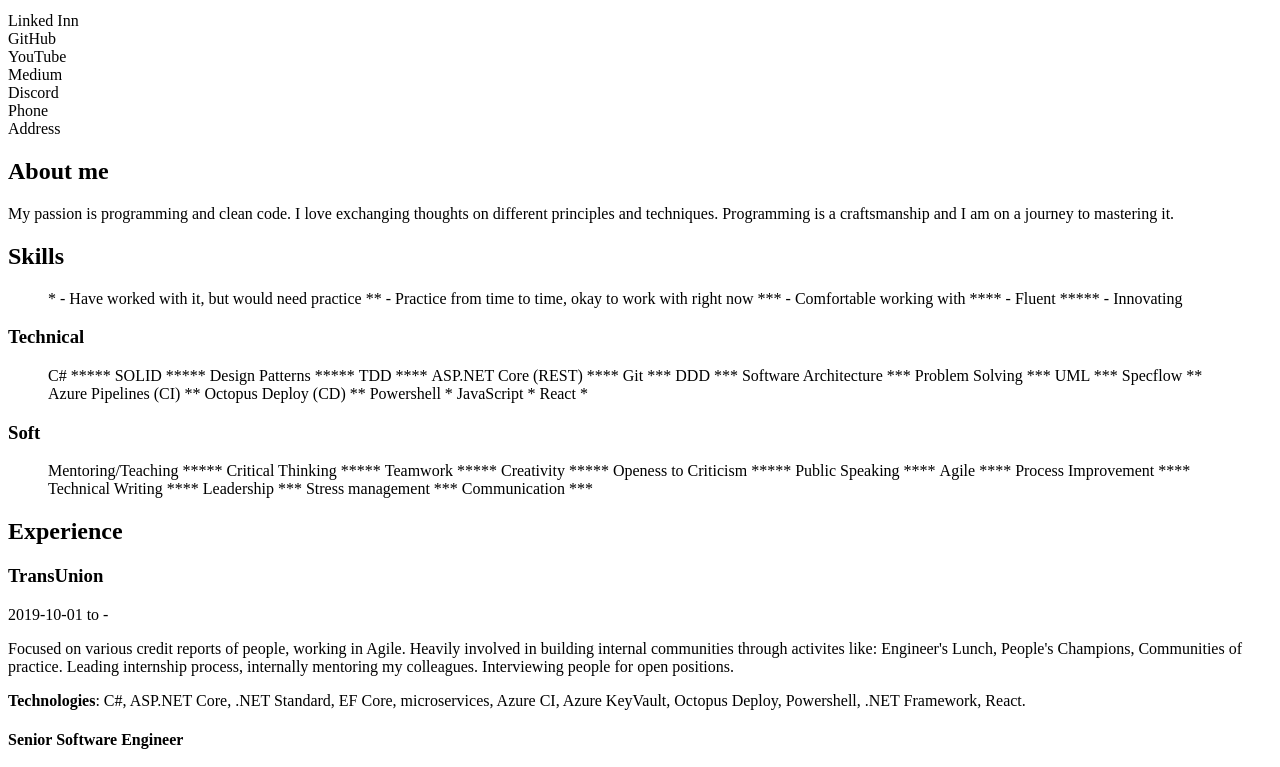
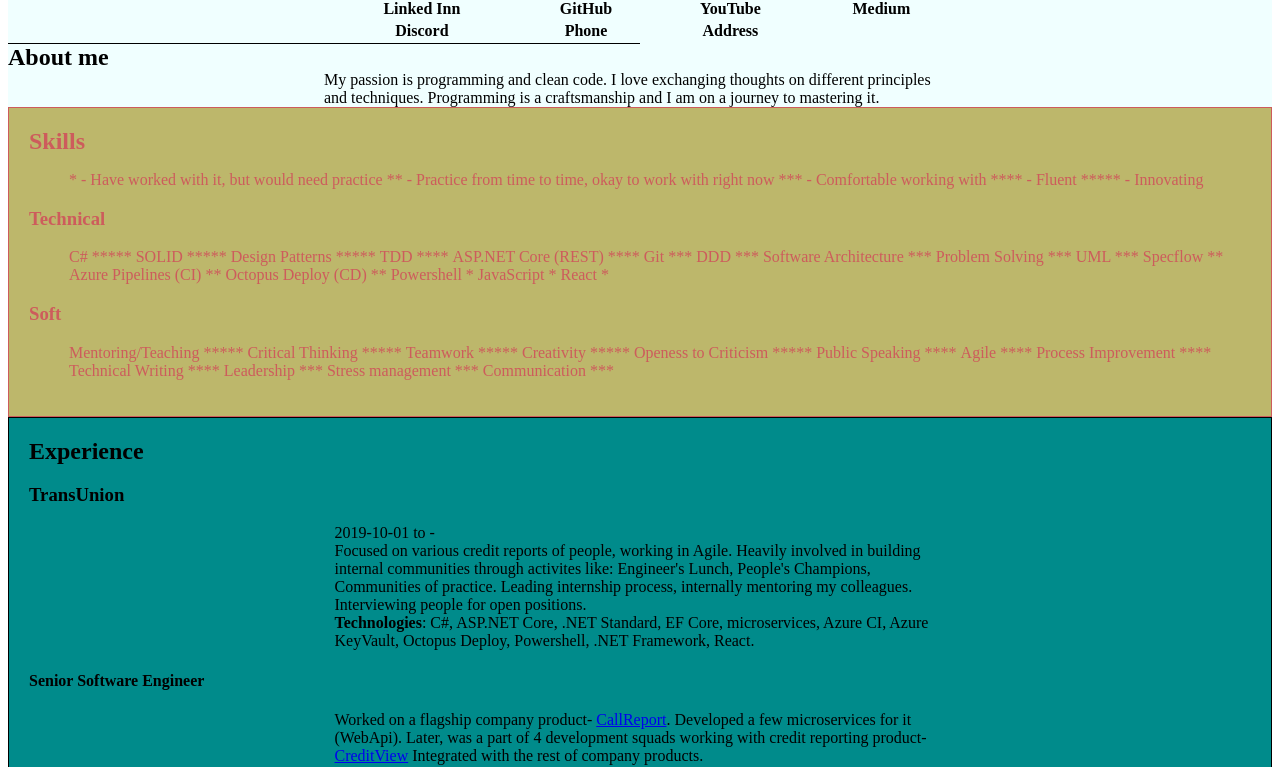
Before and after one commit to Almantask/Portfolio, a plain HTML site: page src/index.html in a window 1280 px wide. Shown: the part 68-835 px from the top of the page. Drawn offline with Linux system fonts and the light colour scheme.

Commit message:
Added images to the CV

```diff
--- a/src/index.html
+++ b/src/index.html
@@ -1,31 +1,35 @@
 <!DOCTYPE html>
 <html>
     <head>
-        <!-- Code to run before page loads -->
-        <style type="text/css">
-            ul li{
-                display: inline-block;
-            }
-        </style>
+        <link type="text/css" rel="stylesheet" href="main.css">
     </head>
     <body>
+        <div class="intro">
             <h1>Hello! I am Almantas!</h1>
 
-        <div>Linked Inn</div>
-        <div>GitHub</div>
-        <div>YouTube</div>
-        <div>Medium</div>
-        <div>Discord</div>
-        <div>Phone</div>
-        <div>Address</div>
-
+            <img src="images/Location.svg"></img>
+            <img src="images/Coding-Paladin-Avatar.png" alt="Coding Palading Avatar"></img>
+            <table>
+                <tr>
+                    <th>Linked Inn</th>
+                    <th>GitHub</th>
+                    <th>YouTube</th>
+                    <th>Medium</th>
+                </tr>
+                <tr>
+                    <th>Discord</th>
+                    <th>Phone</th>
+                    <th>Address</th>
+                </tr>
+            </table>
 
             <h2>About me</h2>
             <p>My passion is programming and clean code. I love exchanging thoughts on different principles and techniques. Programming is a craftsmanship and I am on a journey to mastering it. </p>
+        </div>
 
+        <div class="main-content">
+            <div class="skills portfolio-section">
                 <h2>Skills</h2>
-
-
                 <ul>
                     <li>*     - Have worked with it, but would need practice</li>
                     <li>**    - Practice from time to time, okay to work with right now</li>
@@ -70,6 +74,9 @@
                     <li>Stress management ***</li>
                     <li>Communication ***</li>
                 </ul>
+            </div>
+
+            <div class="experience portfolio-section">
                 <h2>Experience</h2>
 
                 <h3>TransUnion</h3>
@@ -163,6 +170,7 @@
                     As the only programmer in the team, worked with a game designer and an artist creating a mobile game.
                     Tried to release it on Android and iOS. Done a few side gigs: a tower defense game for a museum, kids game.
                 </p>
-
+            </div>
+        </div>
     </body>
 </html>
--- /dev/null
+++ b/src/main.css
@@ -0,0 +1,32 @@
+.intro{
+    background-color: azure;
+    color: black;
+
+}
+.intro h1, h2{
+    width: 50%;
+    margin: 0 auto 0 0
+}
+.intro div, p, table{
+    width: 50%;
+    margin: 0 auto 0 auto
+}
+.main-content{
+}
+.portfolio-section{
+    border: 1px solid;
+    padding: 20px 20px 20px 20px;
+}
+.skills{
+    background-color: darkkhaki;
+    color:indianred;
+}
+.experience{
+    background-color:darkcyan;
+}
+ul li{
+    display: inline-block;
+}
+.intro h2{
+    border-top: 1px solid;
+}
```
Also changed, not shown: images/Coding-Paladin-Avatar.png (added), images/Coding-Paladin-Banner.png (added), images/Full-Stack-Boot-Camp.png (added), images/GitHub.svg (added), images/Gmail.svg (added), images/Linkedin.svg (added), images/Location.svg (added), images/Myself.jpg (added), images/Phone.svg (added), images/YouTube.svg (added). Lines whose indentation alone changed are shown as unchanged.
